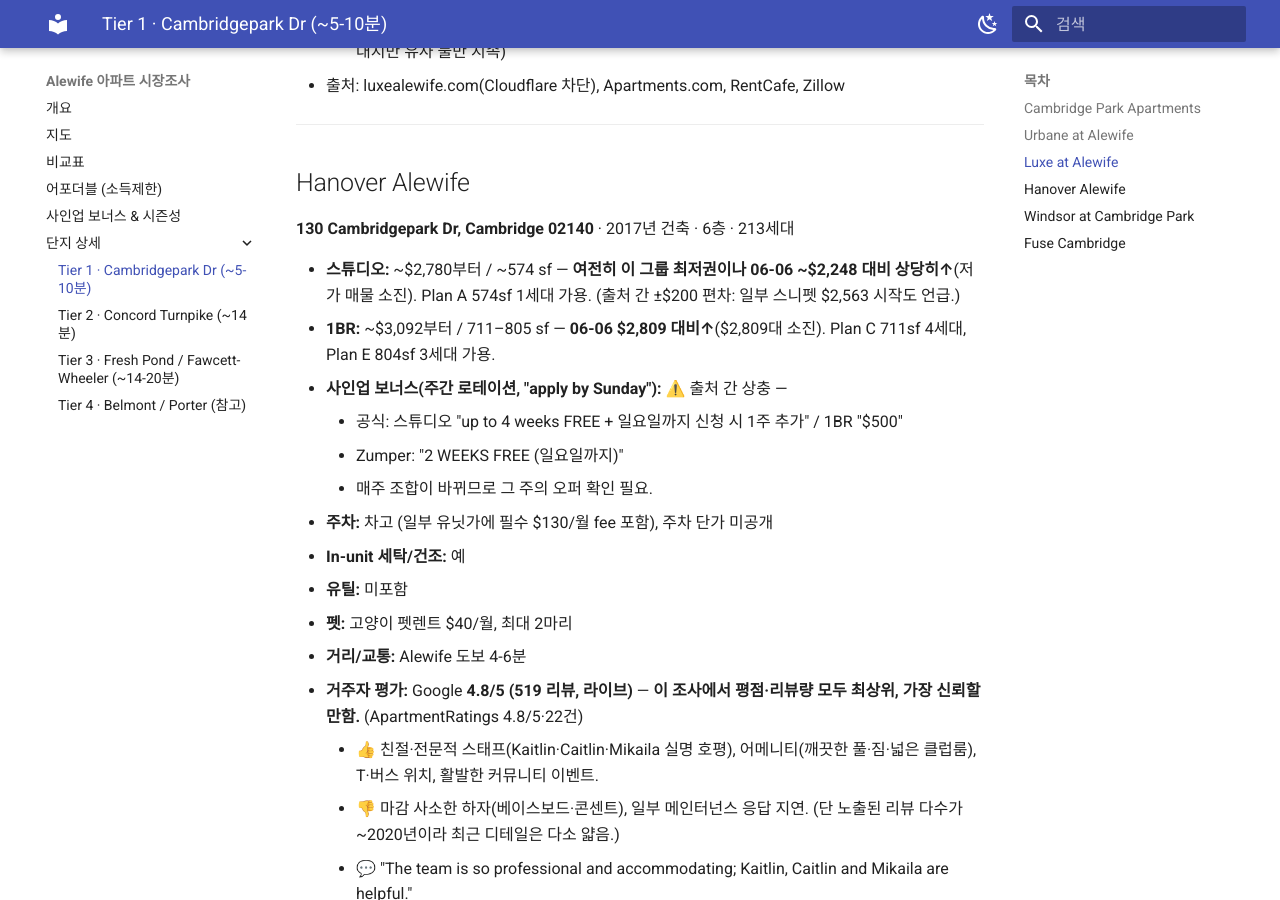
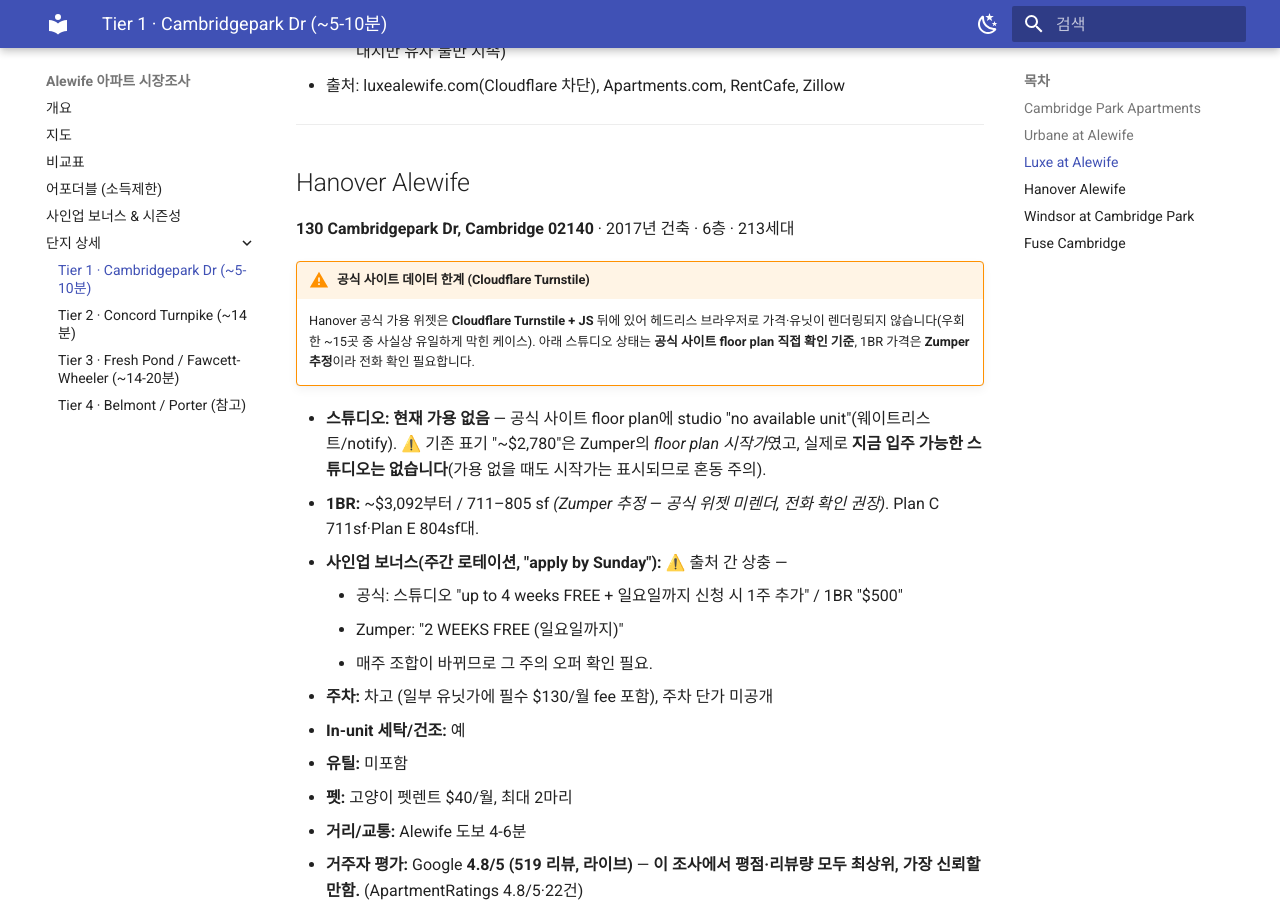
Before and after one commit to youngshk/boston-moving, an MkDocs documentation site: the page built from docs/tier1.md, in a window 1280 px wide and 900 px high, scrolled down 2898 px. Built offline with MkDocs 1.6.1 and Material for MkDocs 9.7.7, drawn with Linux system fonts in a browser that asks for light colours.

Commit message:
Hanover 스튜디오 "가용 없음" 정정 (Zumper 시작가가 가용 상태를 가렸던 문제)
사용자 지적: Hanover 공식 floor plan은 studio = no available unit인데
문서엔 ~$2,780으로 표기돼 있었음. 원인은 Hanover 가용 위젯이 Cloudflare
Turnstile+JS 뒤라 헤드리스로 안 열려 Zumper 시작가로 폴백했기 때문.
aggregator "from" 가격은 가용 유닛이 없어도 표시되므로 오해 소지.

- tier1.md: Hanover 스튜디오 → "현재 가용 없음(공식 floor plan)", 1BR은 Zumper 추정 명시 + Turnstile 한계 경고박스
- comparison.md: Hanover 행 스튜디오 "가용 없음"으로
- map.md: Hanover 팝업 정정
- index.md: 방법론 노트에 "시작가 ≠ 가용" 주의 추가

Co-Authored-By: Claude Opus 4.8 (1M context) <noreply@anthropic.com>

```diff
--- a/docs/tier1.md
+++ b/docs/tier1.md
@@ -73,8 +73,11 @@ Alewife 역에서 가장 가까운 6개 단지(Cambridgepark Dr 30·50·80·130
 ## Hanover Alewife
 **130 Cambridgepark Dr, Cambridge 02140** · 2017년 건축 · 6층 · 213세대
 
-- **스튜디오:** ~$2,780부터 / ~574 sf — **여전히 이 그룹 최저권이나 06-06 ~$2,248 대비 상당히↑**(저가 매물 소진). Plan A 574sf 1세대 가용. (출처 간 ±$200 편차: 일부 스니펫 $2,563 시작도 언급.)
-- **1BR:** ~$3,092부터 / 711–805 sf — **06-06 $2,809 대비↑**($2,809대 소진). Plan C 711sf 4세대, Plan E 804sf 3세대 가용.
+!!! warning "공식 사이트 데이터 한계 (Cloudflare Turnstile)"
+    Hanover 공식 가용 위젯은 **Cloudflare Turnstile + JS** 뒤에 있어 헤드리스 브라우저로 가격·유닛이 렌더링되지 않습니다(우회한 ~15곳 중 사실상 유일하게 막힌 케이스). 아래 스튜디오 상태는 **공식 사이트 floor plan 직접 확인 기준**, 1BR 가격은 **Zumper 추정**이라 전화 확인 필요합니다.
+
+- **스튜디오:** **현재 가용 없음** — 공식 사이트 floor plan에 studio "no available unit"(웨이트리스트/notify). ⚠️ 기존 표기 "~$2,780"은 Zumper의 *floor plan 시작가*였고, 실제로 **지금 입주 가능한 스튜디오는 없습니다**(가용 없을 때도 시작가는 표시되므로 혼동 주의).
+- **1BR:** ~$3,092부터 / 711–805 sf *(Zumper 추정 — 공식 위젯 미렌더, 전화 확인 권장)*. Plan C 711sf·Plan E 804sf대.
 - **사인업 보너스(주간 로테이션, "apply by Sunday"):** ⚠️ 출처 간 상충 —
     - 공식: 스튜디오 "up to 4 weeks FREE + 일요일까지 신청 시 1주 추가" / 1BR "$500"
     - Zumper: "2 WEEKS FREE (일요일까지)"
```
Also changed, not shown: docs/comparison.md (+1 -1 lines), docs/index.md (+1 -1 lines), docs/map.md (+1 -1 lines).
